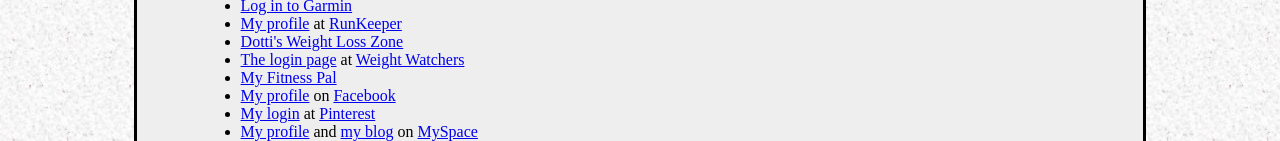
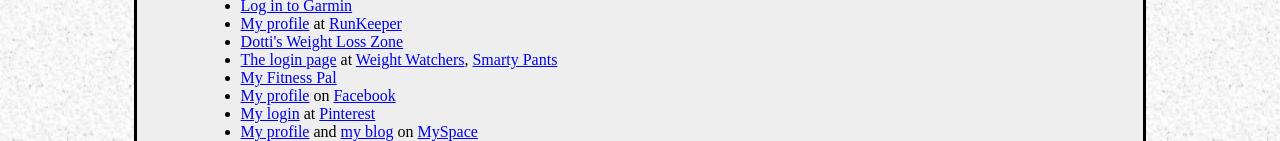
Before and after one commit to oylenshpeegul/diana, a plain HTML site: page index.html in a window 1280 px wide. Shown: the part 286-427 px from the top of the page. Drawn offline with Linux system fonts and the light colour scheme.

Commit message:
smarty pants

```diff
--- a/index.html
+++ b/index.html
@@ -40,7 +40,7 @@
 
 	<li>
 	  <a href="https://www.weightwatchers.com/util/Login.aspx?txtHiddenURL=/index.aspx">The login page</a>
-	  at <a href="http://www.weightwatchers.com/">Weight Watchers</a>
+	  at <a href="http://www.weightwatchers.com/">Weight Watchers</a>, <a href="https://oylenshpeegul.github.io/smarty-pants/">Smarty Pants</a>
 	</li>
 
 	<li>
```
